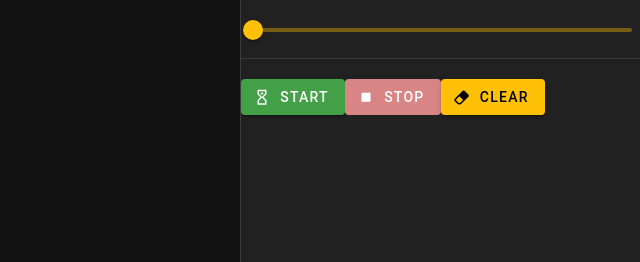
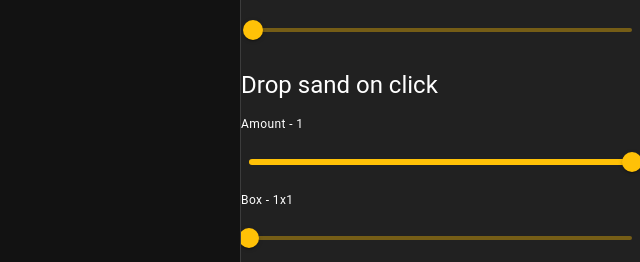
Before and after one commit to JiriK10/sand-fall, a Vue app: page / in a window 1280 px wide. Shown: the part 538-800 px from the top of the page, without its empty margins (640-1280 px from the left). Built offline with nearby package versions, Linux system fonts and the light colour scheme.

Commit message:
Drop sand on mouse click

```diff
--- a/package.json
+++ b/package.json
@@ -10,6 +10,8 @@
   },
   "dependencies": {
     "@mdi/font": "^7.4.47",
+    "@vueuse/components": "^10.8.0",
+    "@vueuse/core": "^10.8.0",
     "moment": "^2.30.1",
     "pinia": "^2.1.7",
     "vue": "^3.4.19",
--- a/src/components/Desert.vue
+++ b/src/components/Desert.vue
@@ -1,10 +1,13 @@
 <script setup lang="ts">
-//import { ref } from "vue"
+import { ref } from "vue"
+import { useElementSize } from "@vueuse/core"
+import { UseMouseInElement } from "@vueuse/components"
 
 import { useSettingsStore } from "../stores/settings"
 import { useDesertStore } from "../stores/desert"
 
-//const count = ref(0)
+const area = ref(null)
+const { width: areaWidth, height: areaHeight } = useElementSize(area)
 
 const settingsStore = useSettingsStore()
 const desertStore = useDesertStore()
@@ -15,10 +18,23 @@ const sizeMap: { [key: number]: string } = {
   3: "h-3 w-3",
   4: "h-4 w-4",
 }
+
+function areaClick(areaX: number, areaY: number, isOutside: boolean) {
+  if (!isOutside) {
+    const x = Math.floor((areaX / areaWidth.value) * desertStore.areaWidth)
+    const y = Math.floor((areaY / areaHeight.value) * desertStore.areaHeight)
+    desertStore.addSand(x, y)
+  }
+}
 </script>
 
 <template>
-  <div class="flex flex-col">
+  <UseMouseInElement v-slot="{ elementX, elementY, isOutside }">
+    <div
+      ref="area"
+      class="flex flex-col"
+      @click="areaClick(elementX, elementY, isOutside)"
+    >
       <div
         v-for="(row, rowIndex) in desertStore.area"
         :key="`r-${rowIndex}`"
@@ -32,4 +48,5 @@ const sizeMap: { [key: number]: string } = {
         ></span>
       </div>
     </div>
+  </UseMouseInElement>
 </template>
--- a/src/components/Settings.vue
+++ b/src/components/Settings.vue
@@ -20,6 +20,13 @@ const sliderAttrs = {
   "hide-details": true,
   color: "primary",
   class: "py-3",
+}
+
+function trimSandDropClick() {
+  const limit = Math.pow(settingsStore.sandDropClickBox, 2)
+  if (settingsStore.sandDropClick > limit) {
+    settingsStore.sandDropClick = limit
+  }
 }
 </script>
 
@@ -95,6 +102,28 @@ const sliderAttrs = {
         step="25"
         :disabled="!settingsStore.sandDropTop"
       />
+      <div class="text-h5 my-3">Drop sand on click</div>
+      <div class="text-caption">Amount - {{ settingsStore.sandDropClick }}</div>
+      <v-slider
+        v-bind="sliderAttrs"
+        v-model="settingsStore.sandDropClick"
+        min="0"
+        :max="Math.pow(settingsStore.sandDropClickBox, 2)"
+        step="1"
+      />
+      <div class="text-caption">
+        Box - {{ settingsStore.sandDropClickBox }}x{{
+          settingsStore.sandDropClickBox
+        }}
+      </div>
+      <v-slider
+        v-bind="sliderAttrs"
+        v-model="settingsStore.sandDropClickBox"
+        @update:modelValue="trimSandDropClick()"
+        min="1"
+        max="5"
+        step="2"
+      />
       <v-divider />
       <div class="mt-5 flex justify-between">
         <v-btn
--- a/src/stores/desert.ts
+++ b/src/stores/desert.ts
@@ -1,20 +1,26 @@
 import { defineStore } from "pinia"
-import { Moment } from "moment"
+import moment, { Moment } from "moment"
 
 import { useSettingsStore } from "../stores/settings"
 
 import { DesertRow } from "../models/desert-row"
 import { DesertItem } from "../models/desert-item"
+import { SandColor } from "../models/sand-color"
 
 export interface DesertState {
   area: Array<DesertRow>
+  sandColorCoef: number
 }
 
 export const useDesertStore = defineStore("desert", {
   state: (): DesertState => ({
     area: [],
+    sandColorCoef: 0,
   }),
   getters: {
+    areaWidth(state) {
+      return state.area.length > 0 ? state.area[0].length : 0
+    },
     areaHeight(state) {
       return state.area.length
     },
@@ -47,15 +53,45 @@ export const useDesertStore = defineStore("desert", {
         }
       }
     },
-    setItem(item: DesertItem, x: number, y: number) {
-      this.area[y - 1][x - 1] = item
+    /*
+     ********** SAND **********
+     */
+    increaseSandColor() {
+      const settingsStore = useSettingsStore()
+      if (settingsStore.sandColorChange > 0) {
+        const newColor = Math.min(
+          1,
+          this.sandColorCoef + settingsStore.sandColorChange / 100,
+        )
+        this.sandColorCoef =
+          this.sandColorCoef == 1 && newColor == 1 ? 0 : newColor
+      }
     },
-    addRandomlyToRow(item: DesertItem, y: number) {
-      const row = this.area[y - 1]
+    addSand(x: number, y: number) {
+      const settingsStore = useSettingsStore()
+      if (settingsStore.sandDropClick > 0) {
+        for (let i = 0; i < settingsStore.sandDropClick; i++) {
+          const randomX = getRandomPointCoordinate(
+            x,
+            settingsStore.sandDropClickBox,
+          )
+          const randomY = getRandomPointCoordinate(
+            y,
+            settingsStore.sandDropClickBox,
+          )
+          if (this.area[randomY][randomX] == null) {
+            this.area[randomY][randomX] = getNewSand(this.sandColorCoef)
+            this.increaseSandColor()
+          }
+        }
+      }
+    },
+    addSandRandomlyToRow(y: number) {
+      const row = this.area[y]
       let colIndex = null
       // Find random spot
       for (let i = 0; i < row.length; i++) {
-        const coordinate = getRandomCoordinate(row.length)
+        const coordinate = getRandomRowCoordinate(row.length)
         if (row[coordinate] == null) {
           colIndex = coordinate
           break
@@ -67,9 +103,13 @@ export const useDesertStore = defineStore("desert", {
       }
 
       if (colIndex != null && colIndex >= 0) {
-        row[colIndex] = item
+        row[colIndex] = getNewSand(this.sandColorCoef)
+        this.increaseSandColor()
       }
     },
+    /*
+     ********** AREA DROP **********
+     */
     drop(now: Moment) {
       const settingsStore = useSettingsStore()
       for (let rowIndex = this.area.length - 2; rowIndex >= 0; rowIndex--) {
@@ -130,6 +170,32 @@ export const useDesertStore = defineStore("desert", {
   },
 })
 
-function getRandomCoordinate(limit: number) {
+function getRandomRowCoordinate(limit: number) {
   return Math.round(Math.random() * (limit - 1))
 }
+
+function getRandomPointCoordinate(center: number, width: number) {
+  return (
+    center - Math.floor(width / 2) + Math.round(Math.random() * (width - 1))
+  )
+}
+
+function getSandColor(sandColor: SandColor, coef: number) {
+  switch (sandColor) {
+    case SandColor.Sand:
+      return `hsl(34, ${50 + Math.round(coef * 35)}%, ${70 + Math.round(coef * 15)}%)`
+    case SandColor.Grey:
+      return `hsl(0, 0%, ${100 - Math.round(coef * 80)}%)`
+    default:
+      return `hsl(${Math.round(coef * 360)}, 100%, 50%)`
+  }
+}
+
+function getNewSand(sandColorCoef: number): DesertItem {
+  const settingsStore = useSettingsStore()
+  return {
+    lastDrop: moment(),
+    speed: settingsStore.sandSpeed,
+    color: getSandColor(settingsStore.sandColor, sandColorCoef),
+  }
+}
--- a/src/stores/runtime.ts
+++ b/src/stores/runtime.ts
@@ -4,19 +4,15 @@ import moment, { Moment } from "moment"
 import { useSettingsStore } from "../stores/settings"
 import { useDesertStore } from "../stores/desert"
 
-import { SandColor } from "../models/sand-color"
-
 export interface RuntimeState {
   timer: number | null
   lastSandDropTop: Moment | null
-  sandColor: number
 }
 
 export const useRuntimeStore = defineStore("runtime", {
   state: (): RuntimeState => ({
     timer: null,
     lastSandDropTop: null,
-    sandColor: 0,
   }),
   getters: {
     isRunning(state) {
@@ -38,22 +34,7 @@ export const useRuntimeStore = defineStore("runtime", {
           hasPassed(now, this.lastSandDropTop, settingsStore.sandDropTopSpeed)
         ) {
           this.lastSandDropTop = now
-          desertStore.addRandomlyToRow(
-            {
-              lastDrop: now,
-              speed: settingsStore.sandSpeed,
-              color: getSandColor(settingsStore.sandColor, this.sandColor),
-            },
-            1,
-          )
-          // Change sand color
-          if (settingsStore.sandColorChange > 0) {
-            const newColor = Math.min(
-              1,
-              this.sandColor + settingsStore.sandColorChange / 100,
-            )
-            this.sandColor = this.sandColor == 1 && newColor == 1 ? 0 : newColor
-          }
+          desertStore.addSandRandomlyToRow(0)
         }
         // Stop when desert is full
         if (desertStore.isFull) {
@@ -73,14 +54,3 @@ export const useRuntimeStore = defineStore("runtime", {
 function hasPassed(now: Moment, lastTime: Moment | null, setting: number) {
   return lastTime == null || now.diff(lastTime) >= setting
 }
-
-function getSandColor(sandColor: SandColor, coef: number) {
-  switch (sandColor) {
-    case SandColor.Sand:
-      return `hsl(34, ${50 + Math.round(coef * 35)}%, ${70 + Math.round(coef * 15)}%)`
-    case SandColor.Grey:
-      return `hsl(0, 0%, ${100 - Math.round(coef * 80)}%)`
-    default:
-      return `hsl(${Math.round(coef * 360)}, 100%, 50%)`
-  }
-}
--- a/src/stores/settings.ts
+++ b/src/stores/settings.ts
@@ -10,6 +10,8 @@ interface SettingsState {
   sandColorChange: number
   sandDropTop: boolean
   sandDropTopSpeed: number
+  sandDropClick: number
+  sandDropClickBox: number
 }
 
 export const useSettingsStore = defineStore("settings", {
@@ -21,5 +23,7 @@ export const useSettingsStore = defineStore("settings", {
     sandColorChange: 0.11,
     sandDropTop: true,
     sandDropTopSpeed: 100,
+    sandDropClick: 1,
+    sandDropClickBox: 1,
   }),
 })
```
Also changed, not shown: 1 other file (tests, documents, lock files or other folders). Lines whose indentation alone changed are shown as unchanged.
